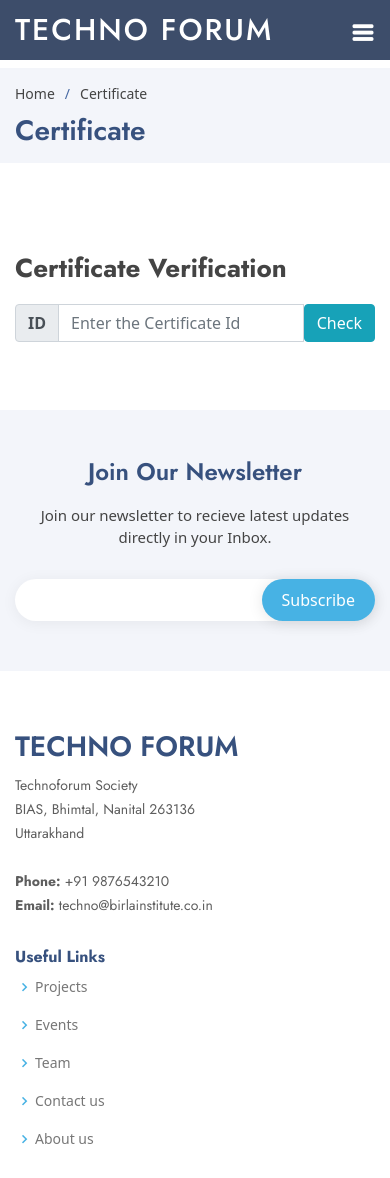
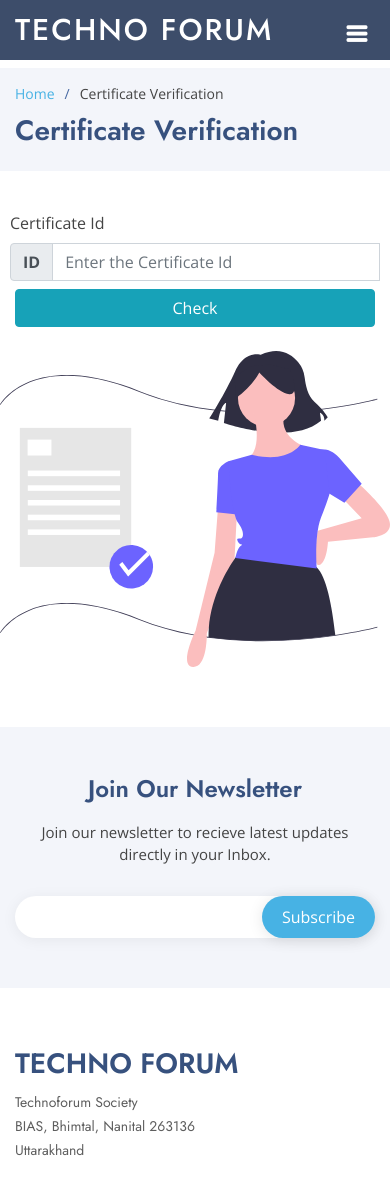
Before and after one commit to BIAStechnoforum/technoforumweb, a PHP site: page /certificate/verify/index.php in a window 390 px wide. Shown: the top 1178 px of the page. Run offline with PHP 8.4, Linux system fonts and the light colour scheme.

Commit message:
SVG Image

```diff
--- a/certificate/verify/index.php
+++ b/certificate/verify/index.php
@@ -29,8 +29,12 @@
   <link href="/assets/css/style.css" rel="stylesheet">
 
   <!-- TailWind CSS -->
-  <link href="https://unpkg.com/tailwindcss@^1.0/dist/tailwind.min.css" rel="stylesheet">
 
+  <style media="screen">
+    .form-inline .custom-select, .form-inline .input-group {
+      width: -webkit-fill-available;
+    }
+  </style>
 </head>
 
 <body>
@@ -67,15 +71,73 @@
 
         <ol>
           <li><a href="index.html">Home</a></li>
-          <li>Certificate</li>
+          <li>Certificate Verification</li>
         </ol>
-        <h2>Certificate</h2>
+        <h2>Certificate Verification</h2>
 
       </div>
     </section><!-- End Breadcrumbs -->
 
     <!-- ======= Project Details Section ======= -->
+
+
     <section id="portfolio-details" class="portfolio-details">
+      <div class="footer-newsletter container">
+
+        <div class="portfolio-description pt-0">
+
+          <div class="row justify-content-center">
+            <div class="col-md-3">
+
+            </div>
+            <div class="col-md-6">
+              <form method="POST" id="findCertificateForm">
+                <div class="form-row">
+                  <label for="certificateId">Certificate Id</label>
+                  <div class="input-group mb-2 mr-sm-2">
+                    <div class="input-group-prepend">
+                      <div class="input-group-text"> <b>ID</b> </div>
+                    </div>
+                    <input type="text" class="form-control" id="certificateId" name="certificateId" placeholder="Enter the Certificate Id">
+                    <div class="valid-feedback"></div>
+                    <div class="invalid-feedback">
+                      Please enter the correct Certificate ID
+                    </div>
+                  </div>
+                </div>
+                <input type="hidden" name="action" value="getCertificate">
+                <button class="btn btn-block btn-info" type="button" name="button" id="findCertificate">Check</button>
+              </form>
+            </div>
+            <div class="col-md-3">
+
+            </div>
+            <div class="mt-4">
+              <a id="certificateImageUrl" download>
+                <img width="450" id="certificateImage" src="/assets/img/certification.svg" class="img-fluid">
+                <div class="logs" style="font-size: larger;">
+
+                </div>
+              </a>
+            </div>
+          </div>
+
+        </div>
+
+      </div>
+    </section>
+
+
+
+
+
+
+
+
+
+
+
+    <!-- <section id="portfolio-details" class="portfolio-details pt-0">
       <div class="footer-newsletter container">
 
         <div class="row">
@@ -84,20 +146,7 @@
           </div>
           <div class="col-xs-0 col-sm-0 col-0 col-md-0 col-lg-4">
             <div class="portfolio-description">
-              <h2 style="width: 100%;">Certificate Verification</h2>
-
-
-              <form action="<?php echo htmlspecialchars($_SERVER["PHP_SELF"]); ?>" method="POST" class="form-inline" id="findCertificateForm">
-                <!-- <div class="form-group form-elems">
-                  <label class="form-labels" for="certificateId">Certificate Id</label>
-                  <input type="text" class="form-control modal-text" name="certificateId" id="certificateId" aria-describedby="certificateId" placeholder="Enter the Certificate Id">
-                  <div class="valid-feedback"></div>
-                  <div class="invalid-feedback">
-                    Please enter the correct Certificate ID
-                  </div>
-                </div> -->
-
-
+              <form action="<?php echo htmlspecialchars($_SERVER["PHP_SELF"]); ?>" method="POST" class="" id="findCertificateForm">
                 <label class="sr-only" for="certificateId">Certificate Id</label>
                 <div class="input-group mb-2 mr-sm-2">
                   <div class="input-group-prepend">
@@ -108,14 +157,18 @@
                   <div class="invalid-feedback">
                     Please enter the correct Certificate ID
                   </div>
-                  <button class="btn btn-info" type="button" name="button" id="findCertificate">Check</button>
                 </div>
+                <input type="hidden" name="action" value="getCertificate">
+              </form>
+              <button class="btn btn-block btn-info" type="button" name="button" id="findCertificate">Check</button>
+                <div class="pt-4">
+                  <a id="certificateImageUrl" download>
+                    <img width="850" id="certificateImage" src="/assets/img/certification.svg" class="img-fluid">
+                  </a>
+                  <div class="logs">
 
-                <input type="hidden" name="action" value="getCertificate">
-
-              </form>
-
-                <img width="850" id="certificateImage" src="" class="img-fluid">
+                  </div>
+                </div>
 
             </div>
           </div>
@@ -127,7 +180,8 @@
         </div>
 
       </div>
-    </section><!-- End Project Details Section -->
+    </section> -->
+    <!-- End Project Details Section -->
 
   </main><!-- End #main -->
 
@@ -289,16 +343,24 @@
         processData: false,
         beforeSend: function() {},
         success: function(data) {
-          console.log(data);
           if (data.status == "success") {
             $('#certificateId').removeClass('is-invalid');
             $('#certificateId').addClass('is-valid');
 
+            $('#certificateImage').attr('width',  '850'); certificateImageUrl
             $('#certificateImage').attr('src',  '/certificate/certificates/' + data.image);
             $('#certificateImageUrl').attr('href',  '/certificate/certificates/' + data.image);
+
+            $('.logs').html(``);
           } else if (data.status == "failed") {
             $('#certificateId').removeClass('is-valid');
             $('#certificateId').addClass('is-invalid');
+
+            $('#certificateImage').attr('width',  '450');
+            $('#certificateImage').attr('src',  '/assets/img/empty.svg');
+            $('#certificateImageUrl').attr('href',  '/assets/img/empty.svg');
+
+            $('.logs').html(`<h3 class="text-bold text-danger text-center">This Certificate ID does not exists.</h3>`);
           }
         },
         error: function(xhr, ajaxOptions, thrownError) {
@@ -308,6 +370,12 @@
     } else {
       $('#certificateId').removeClass('is-valid');
       $('#certificateId').addClass('is-invalid');
+
+      $('#certificateImage').attr('width',  '450');
+      $('#certificateImage').attr('src',  '/assets/img/empty.svg');
+      $('#certificateImageUrl').attr('href',  '/assets/img/empty.svg');
+
+      $('.logs').html(`<h3 class="text-bold text-danger text-center">This Certificate ID does not exists.</h3>`);
     }
   }));
 
--- a/certificate/verify/verify.php
+++ b/certificate/verify/verify.php
@@ -9,7 +9,7 @@ if (!empty($post['action']) && $post['action']=="validateCertificate") {
     $certificateId = $post['certificateId'];
     $data = array();
 
-    $sql = "SELECT certificate_id FROM certificates WHERE certificate_id = '$certificateId'";
+    $sql = "SELECT certificate_id FROM certificates";
     $res = mysqli_query($link, $sql);
     while ($row = mysqli_fetch_array($res)) {
         array_push($data, $row['certificate_id']);
```
Also changed, not shown: certificate/make/index.php (+27 -17 lines), certificate/make/make.php (+11 -5 lines), assets/img/certification.svg (added), assets/img/empty.png (added), assets/img/empty.svg (added), assets/img/empty_certificate.svg (added).
